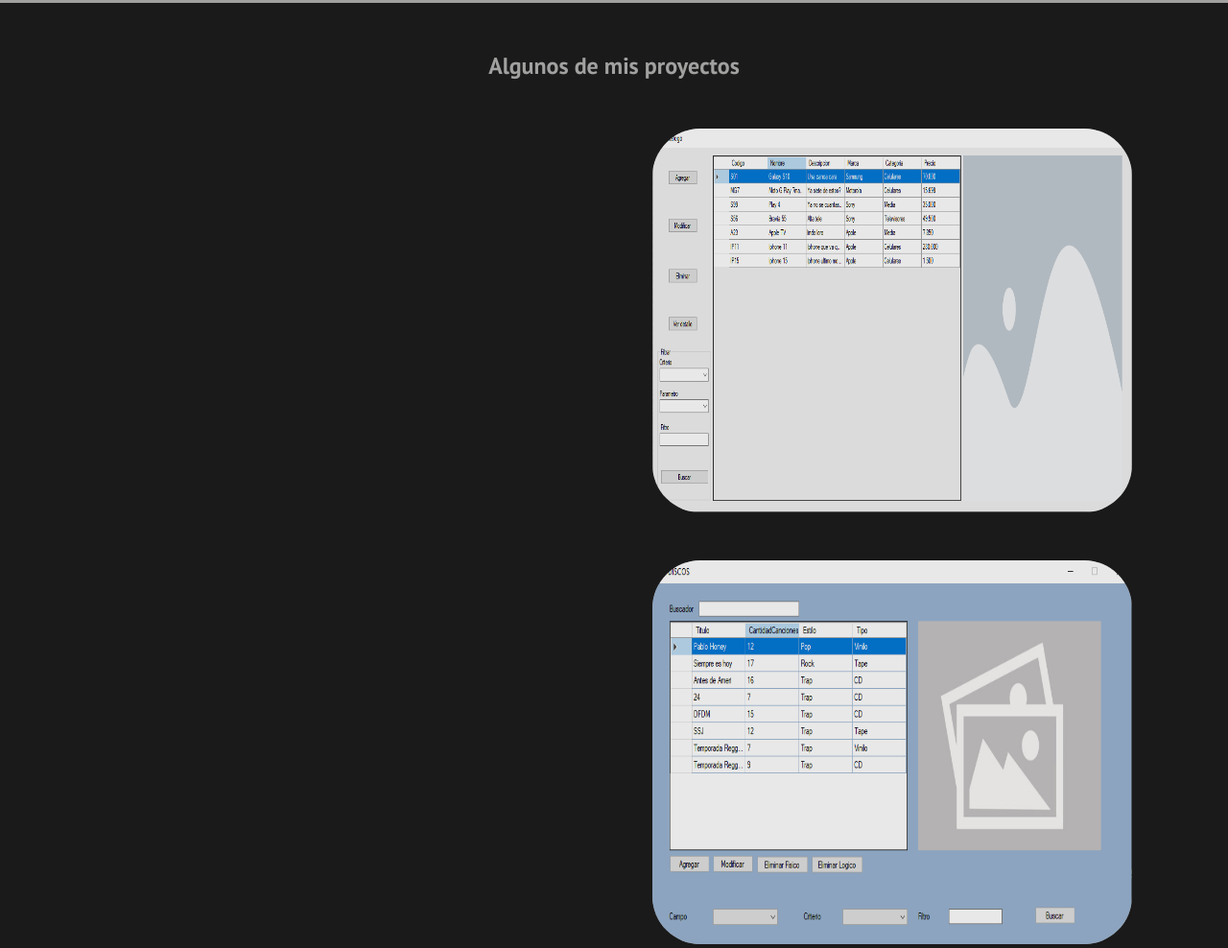
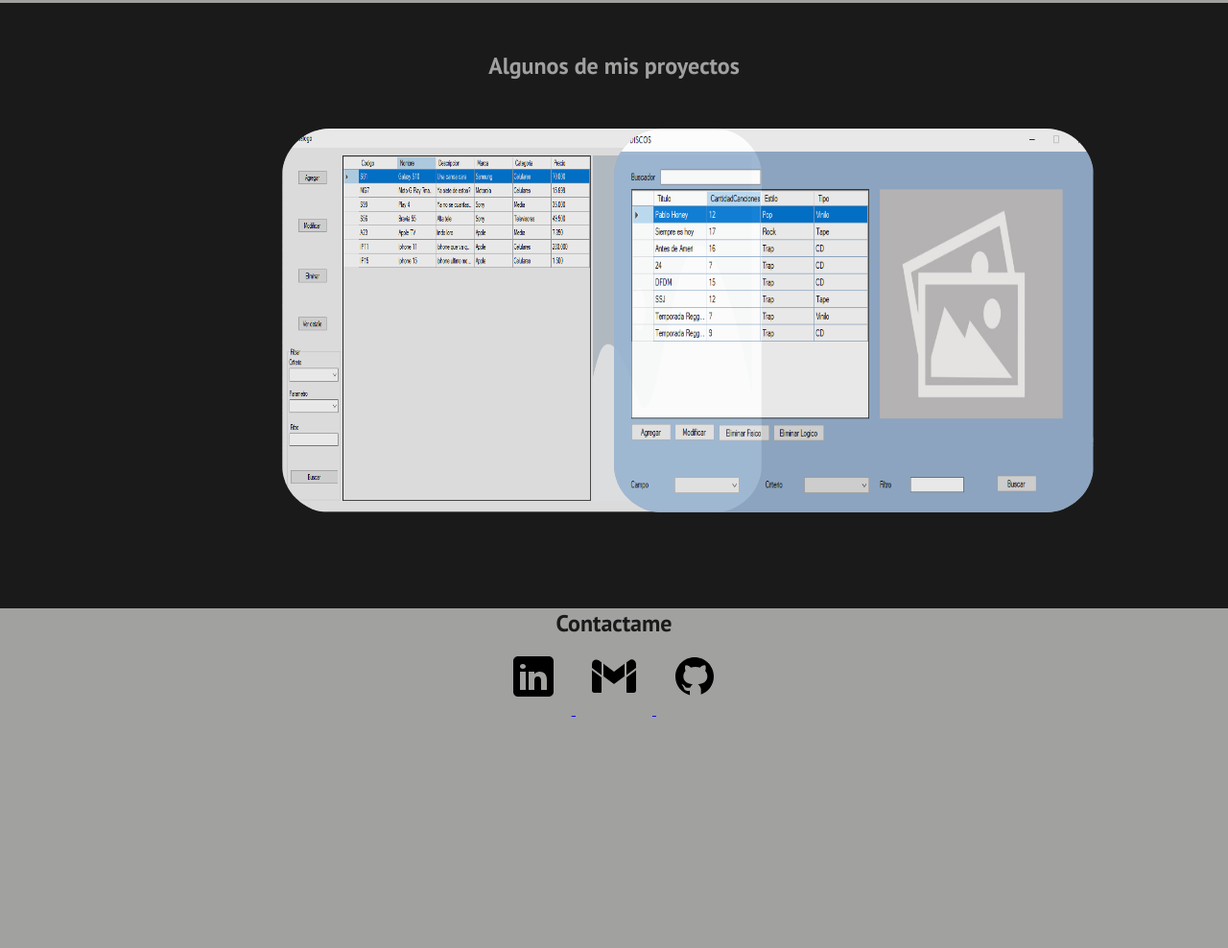
Before and after one commit to Sanma4/Porfolio, a plain HTML site: page index.html in a window 1280 px wide. Shown: the part 1597-2585 px from the top of the page at 96% size. After the commit the page ends 2346 px from the top, so only its background shows below. Drawn offline with Linux system fonts and the light colour scheme.

Commit message:
Arreglos

```diff
--- a/index.html
+++ b/index.html
@@ -56,23 +56,15 @@
         <section class="proyectos" id="proyectos">
         <h2>Algunos de mis proyectos</h2>
         <div class="AppCatalogo">
-            <span class="margin-auto__content">
+            <h3 class="catalogo-titulo">Gestion de catálogo</h3>
+                <a href="https://github.com/Sanma4/TPFinalNivel2_Sanmartino" target="_blank">
+                    <img src="Resource/AppCatalogo.png" alt="AppCatalogo" class="img-catalogo">
+                </a>
 
-                <h3 class="catalogo-titulo">Gestion de catálogo</h3>
-                <a href="https://github.com/Sanma4/TPFinalNivel2_Sanmartino" target="_blank">
-                    <img src="Resource/AppCatalogo.png" alt="AppCatalogo" class="img-proyecto">
+            <h3 class="disquera-titulo">Disquera</h3>
+                <a href="https://github.com/Sanma4/DiscosDB-Practica" target="_blank" >
+                    <img src="Resource/AppDisquera.png" alt="AppDisquera" class="img-disquera">
                 </a>
-            </span>
-        </div>
-        <div class="AppDisquera">
-            <span class="margin-auto__content">
-
-                <h3 class="disquera-titulo">Disquera</h3>
-                <a href="https://github.com/Sanma4/DiscosDB-Practica" target="_blank" >
-                    <img src="Resource/AppDisquera.png" alt="AppDisquera" class="img-proyecto">
-                </a>
-            </span>
-        </div>
     </section>
 
     <footer class="footer" id="contactame">
--- a/style.css
+++ b/style.css
@@ -167,10 +167,16 @@
     width: 500px;
     height: 400px;
     border-radius: 50px;
-    margin-left: 136%;
     transition: all 0.7s ease;
     opacity: 90%;
+    position: absolute;
 
+}
+.img-catalogo{
+    margin-left: 23%;
+}
+.img-disquera{
+    margin-left: 50%;
 }
 
 .proyectos div{
@@ -195,19 +201,18 @@
 }
 
 
-.proyectos div:hover{
+.proyectos:hover{
     .catalogo-titulo{
       display: flex;
       position: absolute;
       text-align: center;
       opacity: 100%;
       font-size: 35px;
-      display: flex;
       height: 100px;
       width: 200px;
       color: #ececf5;
       margin-top:8%;
-      margin-left: 45%;
+      margin-left: 32%;
     }
     .disquera-titulo{
         display: flex;
@@ -216,16 +221,19 @@
         opacity: 100%;
         z-index: 100;
         font-size: 35px;
-        display: flex;
         height: 100px;
         width: 200px;
         color: #ececf5;
         margin-top:9.5%;
-        margin-left: 47%;
+        margin-left: 60%;
       }
-    .img-proyecto{
-        opacity: 30%;
-    }
+
+}
+.img-catalogo:hover{
+    opacity: 30%;
+}
+.img-disquera:hover{
+    opacity: 30%;
 }
 
 .footer{
```
